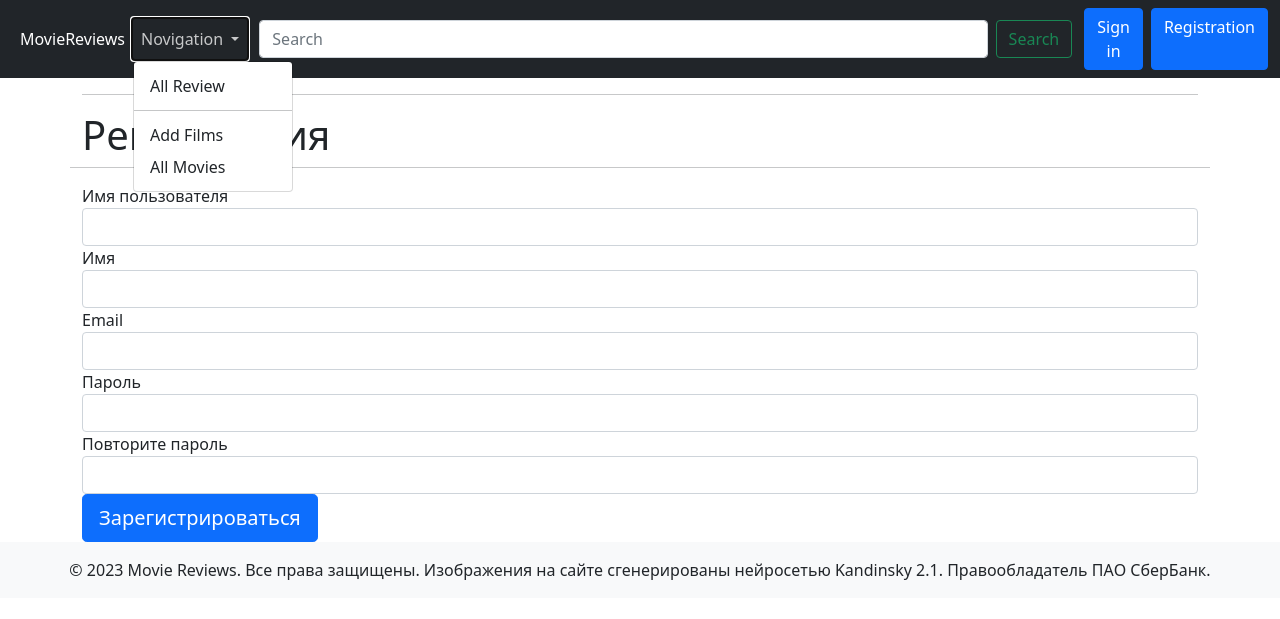
After one commit to GalKir2905/flask_movies_test, a Flask app: page /registration in a window 1280 px wide, after a click on "Novigation". The commit adds this page. Shown: the top 619 px of the page. Run offline with Flask 2, Linux system fonts and the light colour scheme; some libraries are stand-ins or nearby versions.

Commit message:
NORM RABOTAET

```diff
--- a/app/__init__.py
+++ b/app/__init__.py
@@ -1,11 +1,15 @@
 from flask import Flask
 from flask_sqlalchemy import SQLAlchemy
-
+from flask_login import LoginManager
 
 app = Flask(__name__)
 app.config.from_object('config.Config')
 
 db = SQLAlchemy(app)
+login_manager = LoginManager(app)
+login_manager.login_view = 'login'
+login_manager.login_message = 'Необходимо авторизоваться!'
+login_manager.login_message_category = 'alert-warning'
 
 from . import models, views
 
--- a/app/forms.py
+++ b/app/forms.py
@@ -1,8 +1,7 @@
 from flask_wtf import FlaskForm
-from wtforms import TextAreaField, SubmitField, SelectField, StringField, FileField
-from wtforms.validators import DataRequired
+from wtforms import TextAreaField, SubmitField, SelectField, StringField, FileField, PasswordField, BooleanField
+from wtforms.validators import DataRequired, Email, EqualTo
 from flask_wtf.file import FileAllowed, FileRequired
-
 
 class ReviewForm(FlaskForm):
     name = StringField('Ваше имя',
@@ -23,3 +22,20 @@ class MovieForm(FlaskForm):
                       validators=[FileRequired(message="Поле не должно быть пустым"),
                                   FileAllowed(['jpg', 'jpeg', 'png'], message="Неверный формат файла")])
     submit = SubmitField('Добавить фильм')
+
+
+class LoginForm(FlaskForm):
+    username = StringField("Имя пользователя", validators=[DataRequired()])
+    password = PasswordField("Пароль", validators=[DataRequired()])
+    remember = BooleanField("Запомни меня")
+    submit = SubmitField("Войти")
+
+
+class RegistretionForm(FlaskForm):
+    username = StringField("Имя пользователя", validators=[DataRequired()])
+    name = StringField("Имя", validators=[DataRequired()])
+    email = StringField("Email", validators=[DataRequired(), Email(message="Некоректный Email")])
+    password = PasswordField("Пароль", validators=[DataRequired()])
+    password2 = PasswordField("Повторите пароль", validators=[DataRequired(), EqualTo('password',
+                                                                                      message="Пароли не совпадают")])
+    submit = SubmitField("Зарегистрироваться")
--- a/app/templates/base.html
+++ b/app/templates/base.html
@@ -6,9 +6,11 @@
     <link href="https://cdn.jsdelivr.net/npm/bootstrap@5.0.2/dist/css/bootstrap.min.css" rel="stylesheet" integrity="sha384-EVSTQN3/azprG1Anm3QDgpJLIm9Nao0Yz1ztcQTwFspd3yD65VohhpuuCOmLASjC" crossorigin="anonymous">
   </head>
   <body>
+    <div id="wrapper">
+      {% include "navigation.html" %}
       <div class="container">
-      <h1 class="mt-5 display-1"><a href="{{ url_for('index') }}" class="text-decoration-none">MovieReviews</a></h1>
-      <p class="lead">Пишите отзывы к фильмам!</p>
+<!--        <h1 class="mt-5 display-1"><a href="{{ url_for('index') }}" class="text-decoration-none">MovieReviews</a></h1>-->
+
         <hr>
         <div class="row">
           {% block content %}{% endblock %}
@@ -16,5 +18,6 @@
       </div>
       {% include "footer.html" %}
       <script src="https://cdn.jsdelivr.net/npm/bootstrap@5.0.2/dist/js/bootstrap.bundle.min.js" integrity="sha384-MrcW6ZMFYlzcLA8Nl+NtUVF0sA7MsXsP1UyJoMp4YLEuNSfAP+JcXn/tWtIaxVXM" crossorigin="anonymous"></script>
+    </div>
   </body>
 </html>
--- /dev/null
+++ b/app/templates/navigation.html
@@ -0,0 +1,45 @@
+<nav class="navbar navbar-expand-lg navbar-dark bg-dark">
+    <div class="container-fluid">
+        <button class="navbar-toggler" type="button" data-bs-toggle="collapse" data-bs-target="#navbarSupportedContent"
+                aria-controls="navbarSupportedContent" aria-expanded="false" aria-label="Toggle navigation">
+            <span class="navbar-toggler-icon"></span>
+        </button>
+        <div class="collapse navbar-collapse" id="navbarSupportedContent">
+            <ul class="navbar-nav me-auto mb-2 mb-lg-0">
+                <li class="nav-item">
+                    <a class="nav-link active" aria-current="page" href="{{ url_for('index') }}">MovieReviews</a>
+                </li>
+                <li class="nav-item dropdown">
+                    <a class="nav-link dropdown-toggle" href="#" role="button" data-bs-toggle="dropdown"
+                       aria-expanded="false">
+                        Novigation
+                    </a>
+                    <ul class="dropdown-menu">
+                        <li><a class="dropdown-item" href="{{ url_for('reviews') }}">All Review</a></li>
+                        <li><hr class="dropdown-divider"></li>
+                        <li><a class="dropdown-item" href="{{ url_for('add_movie') }}">Add Films</a></li>
+                        <li><a class="dropdown-item" href="{{ url_for('all_movies') }}">All Movies</a></li>
+                    </ul>
+                </li>
+            </ul>
+
+            <form class="container-fluid" action="https://google.com">
+                <div class="d-flex">
+                    <input class="form-control me-2 d-block" type="search"
+                       placeholder="Search" aria-label="Search">
+                    <button class="btn btn-outline-success" type="submit">Search</button>
+                </div>
+            </form>
+
+            <form class="d-flex" role="search">
+                {% if not current_user.is_authenticated %}
+                <a class="btn btn-primary me-2" href="{{ url_for('login') }}">Sign in</a>
+                <a class="btn btn-primary" href="{{ url_for('registration') }}">Registration</a>
+                {% else %}
+                <span class="navbar-text">{{ current_user.name }}</span>
+                <a class="btn btn-primary" href="{{ url_for('logout') }}">Logout</a>
+                {% endif %}
+            </form>
+        </div>
+    </div>
+</nav>
--- /dev/null
+++ b/app/templates/registration.html
@@ -0,0 +1,67 @@
+{% extends "base.html" %}
+{% block title %}
+  Регистрация
+{% endblock title %}
+{% block content %}
+  <h1>Регистрация</h1>
+  <hr>
+  <form method="POST" action="" novalidate>
+    {{ form.csrf_token }}
+      <div class="form-group">
+        <label >
+          {{ form.username.label }}
+        </label>
+        {{ form.username(class="form-control") }}
+      </div>
+      {% for error in form.username.errors %}
+        <div class="alert alert-danger" role="alert">
+          <span>{{ error }}</span>
+        </div>
+      {% endfor %}
+      <div class="form-group">
+        <label >
+          {{ form.name.label }}
+        </label>
+        {{ form.name(class="form-control") }}
+      </div>
+      {% for error in form.username.errors %}
+        <div class="alert alert-danger" role="alert">
+          <span>{{ error }}</span>
+        </div>
+      {% endfor %}
+      <div class="form-group">
+        <label >
+          {{ form.email.label }}
+        </label>
+        {{ form.email(class="form-control") }}
+      </div>
+      {% for error in form.email.errors %}
+        <div class="alert alert-danger" role="alert">
+          <span>{{ error }}</span>
+        </div>
+      {% endfor %}
+      <div class="form-group">
+        <label >
+          {{ form.password.label }}
+        </label>
+        {{ form.password(class="form-control") }}
+      </div>
+      {% for error in form.password.errors %}
+        <div class="alert alert-danger" role="alert">
+          <span>{{ error }}</span>
+        </div>
+      {% endfor %}
+      <div class="form-group">
+        <label >
+          {{ form.password2.label }}
+        </label>
+        {{ form.password2(class="form-control") }}
+      </div>
+      {% for error in form.password2.errors %}
+        <div class="alert alert-danger" role="alert">
+          <span>{{ error }}</span>
+        </div>
+      {% endfor %}
+    {{ form.submit(class="btn btn-primary btn-lg") }}
+  </form>
+{% endblock content %}
--- a/app/views.py
+++ b/app/views.py
@@ -1,9 +1,11 @@
-from flask import render_template
-from . import app
-from . models import Movie
+from flask import render_template, redirect, url_for
+from . import app, db
+import os
 from pathlib import Path
-from .forms import ReviewForm
-from .models import Movie, Review
+from .forms import ReviewForm, RegistretionForm, LoginForm, MovieForm
+from .models import Movie, Review, User
+from flask_login import login_user, logout_user, login_required, current_user, login_manager
+from werkzeug.utils import secure_filename
 
 BASEDIR = Path(__file__).parent
 UPLOAD_FOLDER = BASEDIR / 'static' / 'images'
@@ -11,7 +13,7 @@ UPLOAD_FOLDER = BASEDIR / 'static' / 'images'
 @app.route('/')
 def index():
     film = Movie.query.order_by(Movie.id.desc()).all()
-    return render_template('index.html',movies=film)
+    return render_template('index.html', movies=film)
 
 @app.route('/movie/<int:id>', methods=['GET', 'POST'])
 def movie(id):
@@ -34,3 +36,92 @@ def movie(id):
                            movie=movie,
                            avg_score=avg_score,
                            form=form)
+
+@app.route('/add_movie', methods=['GET', 'POST'])
+def add_movie():
+    form = MovieForm()
+    if form.validate_on_submit():
+        movie = Movie()
+        movie.title = form.title.data
+        movie.description = form.description.data
+        file_image_name = form.image.data
+        file_name = secure_filename(file_image_name.filename)
+        movie.image = file_name
+        file_image_name.save(f"{UPLOAD_FOLDER}/{file_name}", )
+        db.session.add(movie)
+        db.session.commit()
+        return redirect(url_for('index'))
+    return render_template('add_movie.html', form=form)
+
+
+@app.route('/reviews', methods=['GET', 'POST'])
+def reviews():
+    review = Review.query.all()
+    movie = Movie.query.all()
+    return render_template('reviews.html',
+                           review=review,
+                           movie=movie)
+
+
+@app.route('/registration', methods=['GET', 'POST'])
+def registration():
+    form = RegistretionForm()
+    if form.validate_on_submit():
+        user = User()
+        user.username = form.username.data
+        user.name = form.name.data
+        user.email = form.email.data
+        user.set_password(form.password.data)
+        db.session.add(user)
+        db.session.commit()
+        return redirect(url_for('login'))
+    return render_template('registration.html',
+                           form=form)
+
+
+@app.route("/login", methods=['GET', 'POST'])
+def login():
+    form = LoginForm()
+    if form.validate_on_submit():
+        user = User.query.filter(User.username == form.username.data).first()
+        if user and user.check_password(form.password.data):
+            login_user(user, remember=form.remember.data)
+            return redirect(url_for('index'))
+    return render_template('login.html',
+                           form=form)
+
+
+@app.route('/logout/')
+@login_required
+def logout():
+    logout_user()
+    return redirect(url_for('login'))
+
+
+@app.route('/delete_review/<int:id>', methods=['GET', 'POST'])
+@login_required
+def delete_reviews(id):
+    Review.query.filter_by(id=id).delete()
+    db.session.commit()
+    return redirect(url_for('reviews'))
+
+@app.route('/all_movies', methods=['GET', 'POST'])
+def all_movies():
+    movie = Movie.query.all()
+    return render_template('delete_films.html',
+                           movie=movie)
+
+
+@app.route('/delete_movie/<int:id>', methods=['GET', 'POST'])
+@login_required
+def delete_movie(id):
+    movie_images = Movie.query.get(id)
+    os.remove(f"{UPLOAD_FOLDER}/{movie_images.image}")
+    Movie.query.filter_by(id=id).delete()
+    db.session.commit()
+    return redirect(url_for('index'))
+
+# @app.route('/search/<string:title>', methods=['GET', 'POST'])
+# def search(title):
+#     movie_search = Movie.query.filter_by(title=title).first_or_404()
+#     return redirect(url_for('movie', id=movie_search.id))
```
Also changed, not shown: app/models.py (+33 -1 lines), app/templates/delete_films.html (added, +35 -0 lines), app/templates/login.html (added, +40 -0 lines), app/templates/reviews.html (added, +39 -0 lines), app/tmp/reviews.html (deleted, +0 -115 lines), config.py (added, +8 -0 lines), app/films.db (added), app/static/images/0.jpg (added), app/static/images/1.jpg (added), app/static/images/2.jpg (added), app/static/images/3.jpg (added), 1 other file. Lines whose indentation alone changed are shown as unchanged.
